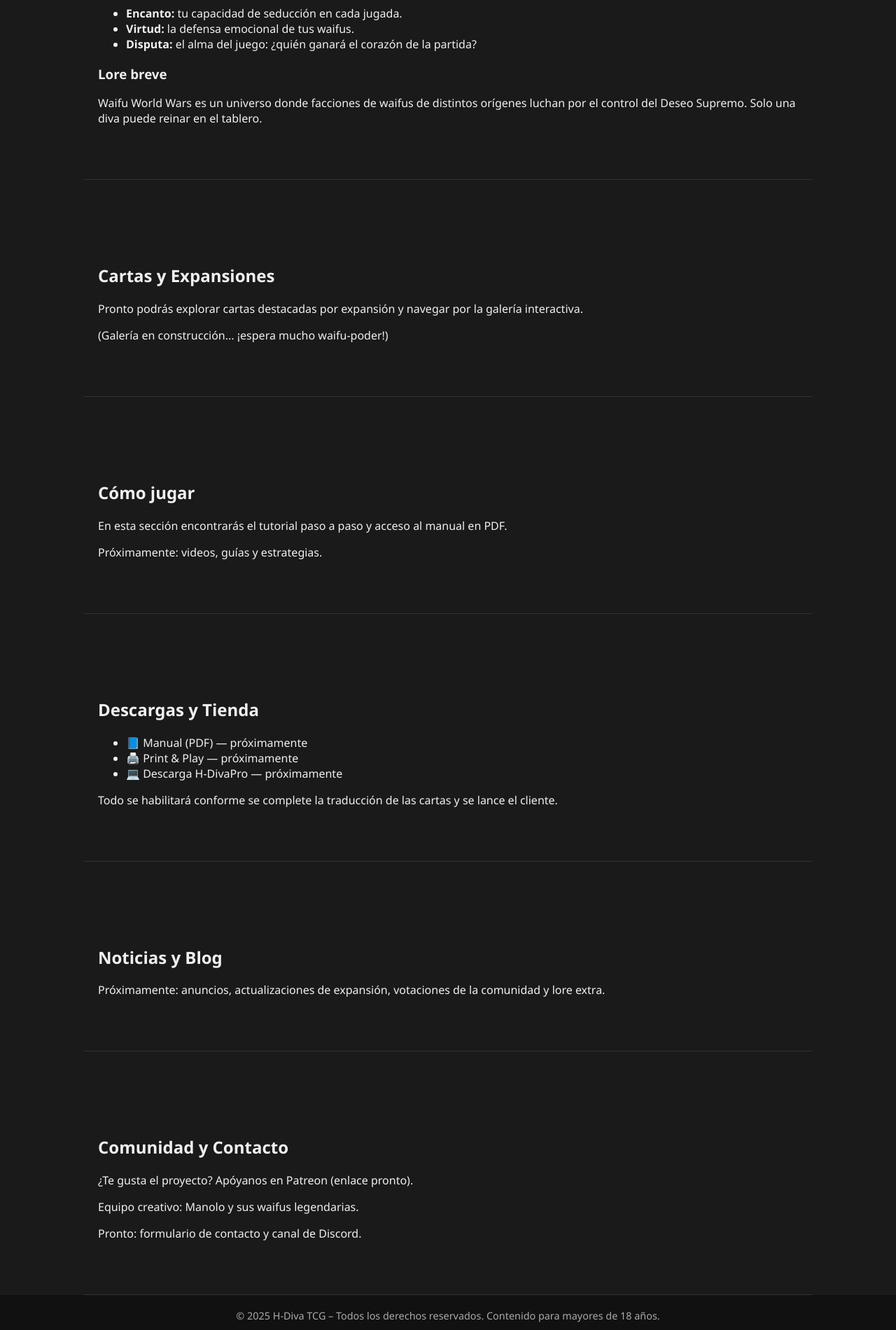
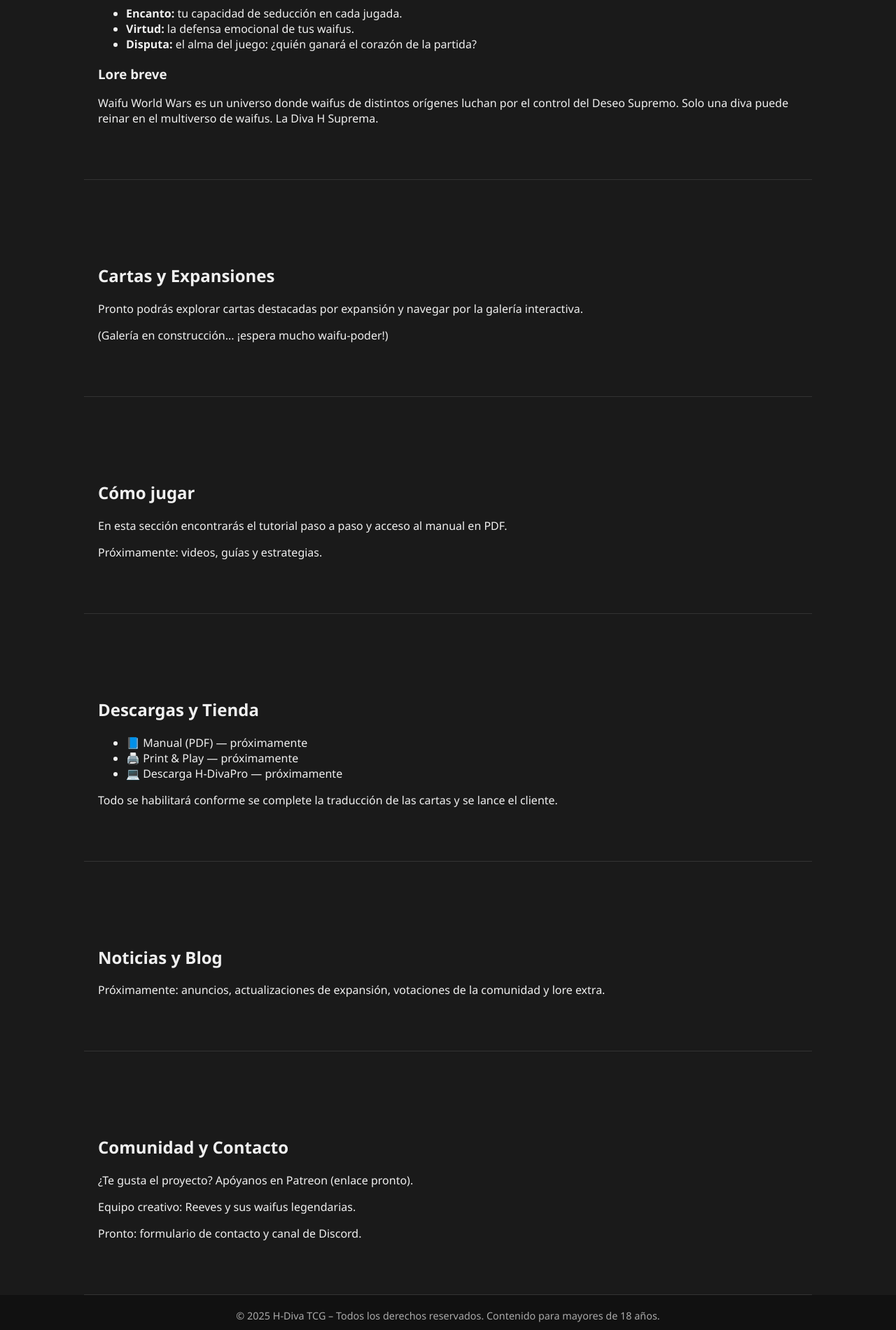
Before and after one commit to TheGoblinCompany/h-diva-tcg, a plain HTML site: page index.html in a window 1280 px wide. Shown: the part 1260-3160 px from the top of the page at 70% size. Drawn offline with Linux system fonts and the light colour scheme.

Commit message:
Update index.html

```diff
--- a/index.html
+++ b/index.html
@@ -118,7 +118,7 @@
     </ul>
 
     <h3>Lore breve</h3>
-    <p>Waifu World Wars es un universo donde facciones de waifus de distintos orígenes luchan por el control del Deseo Supremo. Solo una diva puede reinar en el tablero.</p>
+    <p>Waifu World Wars es un universo donde waifus de distintos orígenes luchan por el control del Deseo Supremo. Solo una diva puede reinar en el multiverso de waifus. La Diva H Suprema.</p>
   </section>
 
   <section id="cartas">
@@ -151,7 +151,7 @@
   <section id="contacto">
     <h2>Comunidad y Contacto</h2>
     <p>¿Te gusta el proyecto? Apóyanos en Patreon (enlace pronto).</p>
-    <p>Equipo creativo: Manolo y sus waifus legendarias.</p>
+    <p>Equipo creativo: Reeves y sus waifus legendarias.</p>
     <p>Pronto: formulario de contacto y canal de Discord.</p>
   </section>
 
```
